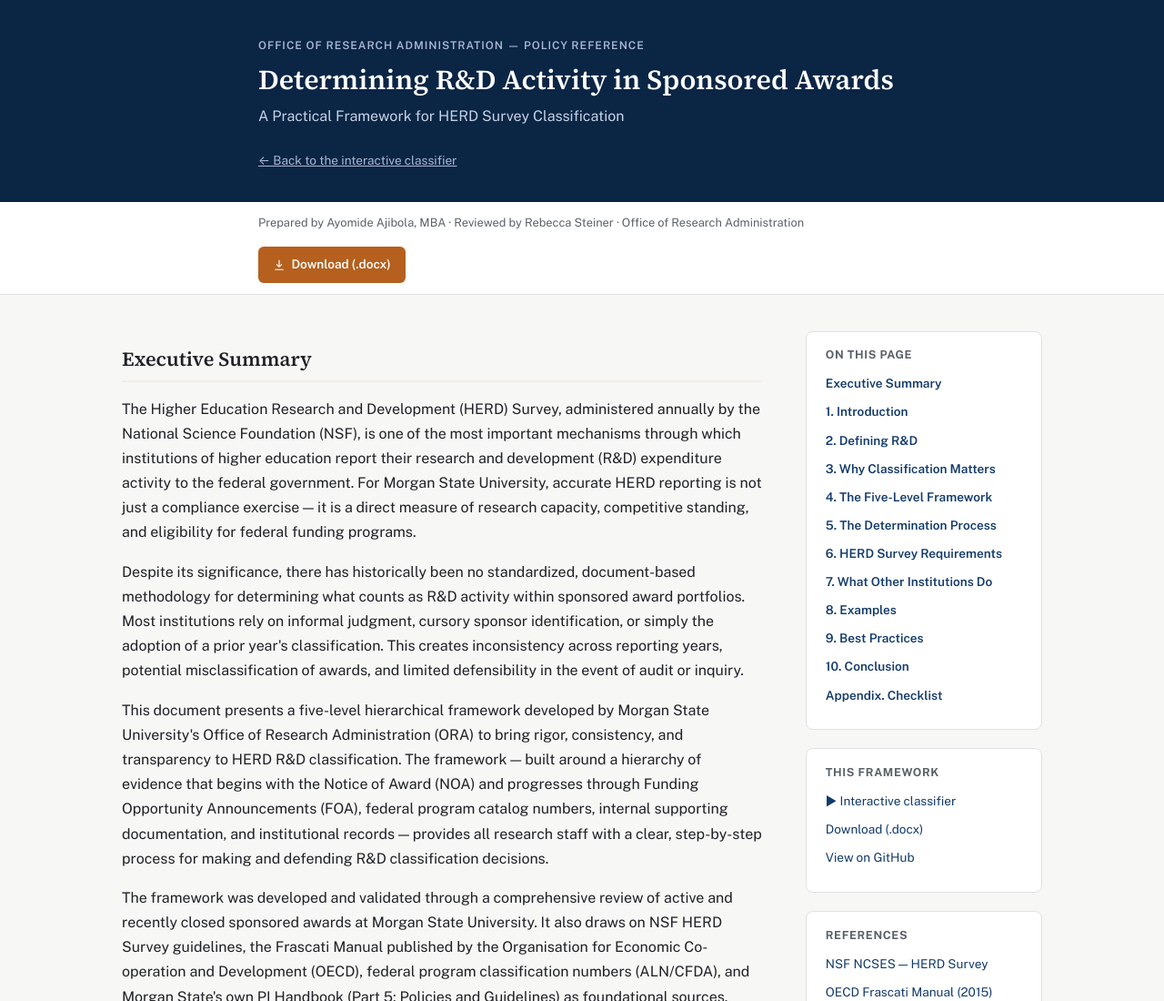
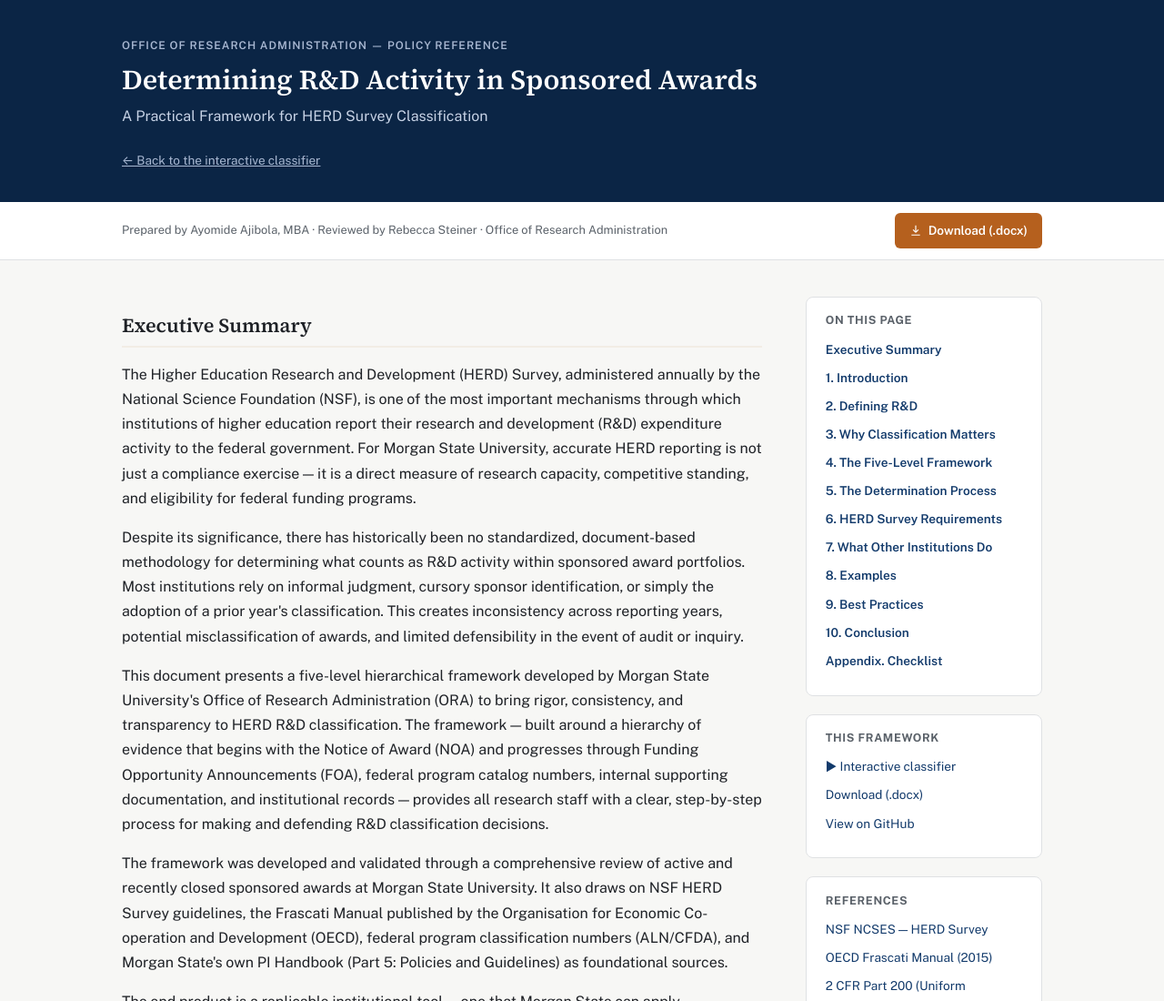
Before and after one commit to Ayomide1400/msu-herd-survey, a plain HTML site: page policy-reference.html in a window 1280 px wide. Shown: the top 1100 px of the page at 91% size. Drawn offline with nearby package versions, Linux system fonts and the light colour scheme.

Commit message:
Fix header/toolbar alignment to match widened two-column content area

```diff
--- a/policy-reference.html
+++ b/policy-reference.html
@@ -27,14 +27,14 @@
   :root[data-theme="dark"] a{ color:var(--orange-2); } @media (prefers-color-scheme: dark){ a{ color:var(--orange-2); } }
 
   .doc-header{ background:var(--navy); color:#fff; padding:2.5rem 0 2rem; }
-  .doc-header .wrap{ max-width:760px; margin:0 auto; padding:0 1.5rem; }
+  .doc-header .wrap{ max-width:1060px; margin:0 auto; padding:0 1.5rem; }
   .doc-header .part{ text-transform:uppercase; letter-spacing:.08em; font-size:.75rem; color:#a9b8d2; font-weight:600; }
   .doc-header h1{ font-size:1.9rem; margin:.5rem 0 .4rem; color:#fff; }
   .doc-header .sub{ color:#c7d3e6; font-size:1rem; }
   .doc-header .backlink{ display:inline-block; margin-top:1.5rem; font-size:.85rem; color:#a9b8d2; }
 
   .toolbar{ background:var(--card); border-bottom:1px solid var(--line); position:sticky; top:0; }
-  .toolbar .wrap{ max-width:760px; margin:0 auto; padding:.75rem 1.5rem; display:flex; gap:1rem; align-items:center; justify-content:space-between; flex-wrap:wrap; }
+  .toolbar .wrap{ max-width:1060px; margin:0 auto; padding:.75rem 1.5rem; display:flex; gap:1rem; align-items:center; justify-content:space-between; flex-wrap:wrap; }
   .toolbar .meta{ font-size:.8rem; color:var(--muted); }
   .dl-btn{ display:inline-flex; align-items:center; gap:.4rem; background:var(--orange); color:#fff; text-decoration:none; font-size:.85rem; font-weight:600; padding:.5rem 1rem; border-radius:6px; }
 
```
